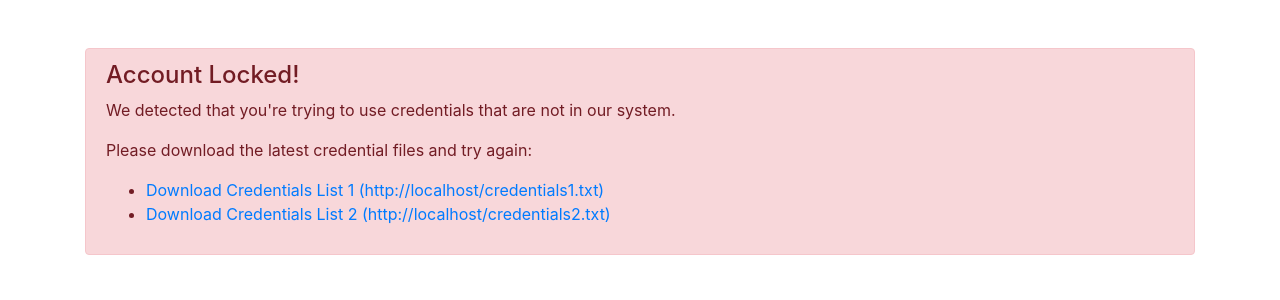
After one commit to DDM-Lab/BruteForce_SQLi_Challenge, a Flask app: page /locked_out in a window 1280 px wide. The commit adds this page. Shown: the top 300 px of the page. Run offline with Flask 3, Linux system fonts and the light colour scheme; some libraries are stand-ins or nearby versions.

Commit message:
various fixes

```diff
--- a/app.py
+++ b/app.py
@@ -1,14 +1,17 @@
-from flask import Flask, request, render_template, flash, send_file
+from flask import Flask, request, render_template, flash, send_file, redirect, url_for, session
 import os
 import random
 import time
 import string
 import argparse
 from collections import defaultdict
+import logging
 
+# Add at the start of your file, after the other imports
+logging.basicConfig(level=logging.INFO)
+logger = logging.getLogger(__name__)
 
 treatment_default = True
-
 # Parse command-line arguments
 def parse_arguments():
     parser = argparse.ArgumentParser(description="Run the Flask application with treatment settings")
@@ -30,19 +33,28 @@ if args.treatment is not None:
     TREATMENT = str(args.treatment).lower() == "true"
 else:
     TREATMENT = treatment_default
-BASE_DELAY = 0.5
+BASE_DELAY = 3
 # Threshold to start rate limiting
 ATTEMPT_THRESHOLD = random.choice([30, 40, 50, 60, 70])
 ATTEMPTS_AFTER_SWITCH = 4
-MAX_ATTEMPTS = 100
+MAX_ATTEMPTS = 90
 LINEAR_DELAY_INCREASE = 0.2
 
 # Tracking dictionaries
 attempt_counter = defaultdict(int)
 current_list_tracking = {}
 last_credentials = defaultdict(dict)
-# Add session_data dictionary to track list switches and other metrics
-session_data = defaultdict(lambda: {'list_switches': 0, 'total_attempts': 0})
+# Modify session_data to track attempts per list
+session_data = defaultdict(lambda: {
+    'list_switches': 0,
+    'total_attempts': 0,
+    'list1_attempts': 0,
+    'list2_attempts': 0,
+    'unknown_attempts': 0
+})
+
+# Add this near the other global variables at the top
+valid_credentials = {}  # Dictionary to store valid credentials per IP
 
 def generate_dummy_credentials(count=100):
     credentials = []
@@ -66,16 +78,24 @@ def determine_credential_source(username, password):
     creds2 = set(CREDENTIALS_LIST2)
 
     attempt = f"{username}:{password}"
+    #logger.info(f"Attempting to match: {attempt}")
+    #logger.info(f"First few credentials in list1: {list(creds1)[:3]}")
+    #logger.info(f"First few credentials in list2: {list(creds2)[:3]}")
+
     if attempt in creds1:
+        #logger.info("Found in list1")
         return "list1"
     elif attempt in creds2:
+        #logger.info("Found in list2")
         return "list2"
+    #logger.info("Not found in either list")
     return "unknown"
 
 
 def calculate_delay(ip_address, username, password):
     global attempt_counter, current_list_tracking, last_credentials, MAX_ATTEMPTS, session_data
     current_source = determine_credential_source(username, password)
+    print("current_source: ", current_source)
 
     # Initialize tracking for new IP addresses
     if ip_address not in current_list_tracking:
@@ -83,34 +103,60 @@ def calculate_delay(ip_address, username, password):
         attempt_counter[ip_address] = 1
         # Initialize session_data for new IP if not already done
         if 'list_switches' not in session_data[ip_address]:
-            session_data[ip_address] = {'list_switches': 0, 'total_attempts': 1}
+            session_data[ip_address] = {
+                'list_switches': 0,
+                'total_attempts': 1,
+                'list1_attempts': 0,
+                'list2_attempts': 0,
+                'unknown_attempts': 0
+            }
+            # Increment the appropriate list counter
+            if current_source == 'list1':
+                session_data[ip_address]['list1_attempts'] = 1
+            elif current_source == 'list2':
+                session_data[ip_address]['list2_attempts'] = 1
+            else:
+                session_data[ip_address]['unknown_attempts'] = 1
         else:
             session_data[ip_address]['total_attempts'] += 1
+            # Increment the appropriate list counter
+            if current_source == 'list1':
+                session_data[ip_address]['list1_attempts'] += 1
+            elif current_source == 'list2':
+                session_data[ip_address]['list2_attempts'] += 1
+            else:
+                session_data[ip_address]['unknown_attempts'] += 1
     else:
         attempt_counter[ip_address] += 1
         session_data[ip_address]['total_attempts'] += 1
+        # Increment the appropriate list counter
+        if current_source == 'list1':
+            session_data[ip_address]['list1_attempts'] += 1
+        elif current_source == 'list2':
+            session_data[ip_address]['list2_attempts'] += 1
+        else:
+            session_data[ip_address]['unknown_attempts'] += 1
+
+        # Check if user switched lists
+        if current_list_tracking[ip_address] in ["list1", "list2"] and \
+           current_source in ["list1", "list2"] and \
+           current_list_tracking[ip_address] != current_source:
+            # If participant switched list, increment the switch counter
+            session_data[ip_address]['list_switches'] += 1
+            # Reset tracking and lower threshold
+            attempt_counter[ip_address] = 1
+            MAX_ATTEMPTS = ATTEMPTS_AFTER_SWITCH
+
+    # Update tracking before calculating delay
+    current_list_tracking[ip_address] = current_source
 
     if not TREATMENT:
         last_credentials[ip_address] = {'username': username, 'password': password}
         return BASE_DELAY
-
     else:
-        # Check if user switched lists
-        if current_list_tracking[ip_address] != current_source and current_source != "unknown":
-            # If participant switched list, increment the switch counter
-            session_data[ip_address]['list_switches'] += 1
-            # Reset tracking
-            current_list_tracking[ip_address] = current_source
-            attempt_counter[ip_address] = 0
-            # If participant switched list, lower threshold
-            MAX_ATTEMPTS = ATTEMPTS_AFTER_SWITCH
-            # If participant switched list, reset delay
-
         last_credentials[ip_address] = {'username': username, 'password': password}
 
         if attempt_counter[ip_address] > ATTEMPT_THRESHOLD:
-            # If we are above threshold, increase delay
-            # This is a simple linear increase where the delay is +0.2 seconds per attempt
             return BASE_DELAY + (attempt_counter[ip_address] - ATTEMPT_THRESHOLD) ** LINEAR_DELAY_INCREASE
         else:
             return BASE_DELAY
@@ -122,60 +168,80 @@ def home():
     message_class = ''
     alert = ''
 
-    # Create a default worldbuilding context
-    worldbuilding = {'first_visit': True}
-
     # Get client IP
     ip_address = get_client_ip()
 
-    # If this is not the first visit, set first_visit to False
-    if ip_address in session_data:
-        worldbuilding['first_visit'] = False
+    qualtrics_data = {
+        'condition': 1 if TREATMENT else 0,
+        't': ATTEMPT_THRESHOLD,
+        'total_attempts': session_data[ip_address]['total_attempts'],
+        'list_switches': session_data[ip_address]['list_switches'],
+        'list1_attempts': session_data[ip_address]['list1_attempts'],
+        'list2_attempts': session_data[ip_address]['list2_attempts'],
+        'unknown_attempts': session_data[ip_address]['unknown_attempts'],
+        'flag': 'picoCTF{br0t3__f0rc3__m4st3r}'
+    }
 
     if request.method == 'POST':
         username = request.form.get('username')
         password = request.form.get('password')
 
-        # Mark as not first visit
-        worldbuilding['first_visit'] = False
+        try:
+            # First check if we already have valid credentials for this IP
+            if ip_address in valid_credentials:
+                # Only allow the known valid credentials
+                if (valid_credentials[ip_address]['username'] == username and
+                    valid_credentials[ip_address]['password'] == password):
+                    session['authenticated'] = True
+                    return redirect(url_for('success')) # problematic
+                else:
+                    message = f"Login failed. Use the credentials you discovered. {valid_credentials[ip_address]}"
+                    message_class = 'danger'
+                    time.sleep(1)
+                    return render_template('index.html',
+                                        challenge_type='Brute Force',
+                                        message=message,
+                                        message_class=message_class,
+                                        qualtrics_data=qualtrics_data,
+                                        alert=alert)
 
-        try:
+            # Check if credentials are in any list before proceeding
+            source = determine_credential_source(username, password)
+            if source == "unknown":
+                time.sleep(10)
+                return redirect(url_for('locked_out'))
+
+            # If credentials are valid, proceed with normal brute force logic
             delay = calculate_delay(ip_address, username, password)
             time.sleep(delay)
 
-            # Simplified authentication
+            # CORE BRUTEFORCE LOGIC BLOCK
             if attempt_counter[ip_address] > MAX_ATTEMPTS:
-                # Retrieve the last credentials submitted by the user
-                creds = last_credentials.get(ip_address, {'username': 'unknown', 'password': 'unknown'})
-                # Construct a message that includes the username, password, and the flag
-                message = (f"Login successful! Flag: picoCTF{{br0t3__f0rc3__m4st3r}}")
+                # Store the successful credentials
+                valid_credentials[ip_address] = {
+                    'username': last_credentials[ip_address]['username'],
+                    'password': last_credentials[ip_address]['password']
+                }
+                # Instead of redirecting, show success message with credentials
+                message = f"Login successful!"
                 message_class = 'success'
-                attempt_counter[ip_address] = 0
 
             else:
                 message = f"Login failed."
                 message_class = 'danger'
 
             if attempt_counter[ip_address] > ATTEMPT_THRESHOLD and TREATMENT:
-                alert = f"High number of attempts detected. Throttling detected in this list."
+                alert = f"High number of attempts detected. We are getting throttled."
         except Exception as e:
-            message = f"An error occurred: {str(e)}"
+            message = f"An error occurred."
             message_class = 'danger'
 
-    qualtrics_data = {
-        'condition': 1 if TREATMENT else 0,
-        't': ATTEMPT_THRESHOLD,
-        'total_attempts': session_data[ip_address]['total_attempts']-session_data[ip_address]['list_switches']-1,
-        'list_switches': session_data[ip_address]['list_switches'],
-        'flag': 'picoCTF{br0t3__f0rc3__m4st3r}'
-    }
 
     return render_template('index.html',
                          challenge_type='Brute Force',
                          message=message,
                          message_class=message_class,
                          alert=alert,
-                         worldbuilding=worldbuilding,
                          qualtrics_data=qualtrics_data)
 
 
@@ -192,5 +258,40 @@ def download_script():
     filepath = os.path.abspath('brute_force_script.py')
     return send_file(filepath, as_attachment=True)
 
+# Add new route for success page
+@app.route('/success')
+def success():
+    ip_address = get_client_ip()
+
+    # Check both valid credentials and session authentication
+    if ip_address not in valid_credentials or not session.get('authenticated'):
+        return redirect(url_for('home'))
+
+    # Clear the authentication flag after successful access
+    session.pop('authenticated', None)
+
+    qualtrics_data = {
+        'condition': 1 if TREATMENT else 0,
+        't': ATTEMPT_THRESHOLD,
+        'total_attempts': session_data[ip_address]['total_attempts'],
+        'list_switches': session_data[ip_address]['list_switches'],
+        'list1_attempts': session_data[ip_address]['list1_attempts'],
+        'list2_attempts': session_data[ip_address]['list2_attempts'],
+        'unknown_attempts': session_data[ip_address]['unknown_attempts'],
+        'flag': 'picoCTF{br0t3__f0rc3__m4st3r}'
+    }
+
+    return render_template('success.html',
+                         username=valid_credentials[ip_address]['username'],
+                         password=valid_credentials[ip_address]['password'],
+                         flag='picoCTF{br0t3__f0rc3__m4st3r}',
+                         qualtrics_data=qualtrics_data)
+
+@app.route('/locked_out')
+def locked_out():
+    return render_template('locked_out.html',
+                         credentials1_url=url_for('credentials1'),
+                         credentials2_url=url_for('credentials2'))
+
 if __name__ == '__main__':
     app.run(host='0.0.0.0', port=8087, debug=False)
--- /dev/null
+++ b/templates/locked_out.html
@@ -0,0 +1,20 @@
+<!DOCTYPE html>
+<html>
+<head>
+    <title>Account Locked</title>
+    <link rel="stylesheet" href="https://stackpath.bootstrapcdn.com/bootstrap/4.3.1/css/bootstrap.min.css">
+</head>
+<body>
+    <div class="container mt-5">
+        <div class="alert alert-danger">
+            <h4 class="alert-heading">Account Locked!</h4>
+            <p>We detected that you're trying to use credentials that are not in our system.</p>
+            <p>Please download the latest credential files and try again:</p>
+            <ul>
+                <li><a href="{{ credentials1_url }}">Download Credentials List 1 ({{ request.url_root.rstrip('/') }}{{ credentials1_url }})</a></li>
+                <li><a href="{{ credentials2_url }}">Download Credentials List 2 ({{ request.url_root.rstrip('/') }}{{ credentials2_url }})</a></li>
+            </ul>
+        </div>
+    </div>
+</body>
+</html>
```
Also changed, not shown: brute_force_script.py (+57 -88 lines), templates/index.html (+0 -7 lines), templates/success.html (added, +29 -0 lines).
